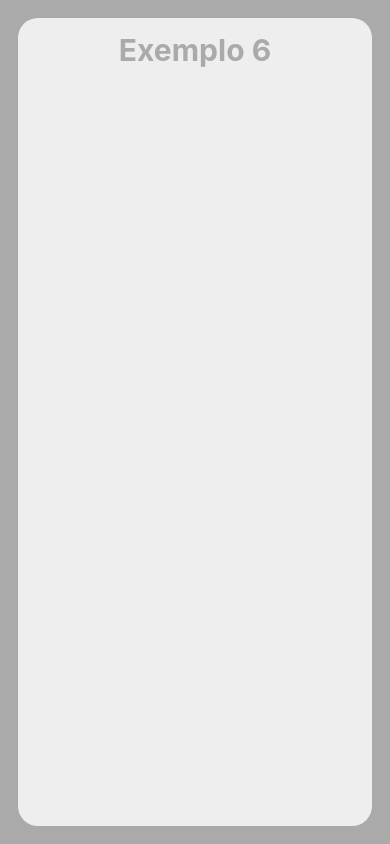
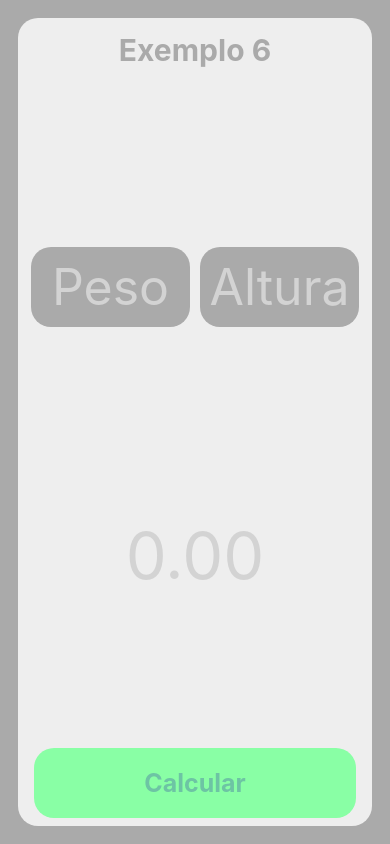
Before and after one commit to uhumrenan/aula_28_02_2024, a React Native app: screen / in a window 390 px wide. Built offline with nearby package versions, Linux system fonts and the light colour scheme.

Commit message:
aula 15/05/2024

```diff
--- a/src/ex_6/Input/index.js
+++ b/src/ex_6/Input/index.js
@@ -2,8 +2,17 @@ import { TextInput } from 'react-native';
 
 import styles from './styles';
 
-export default function Input(){
-    return(
-        <TextInput />
+ function Input({placeholder, valor, atualizaValor}) {
+    return (
+        <TextInput
+            style={[styles.input, {outline: 'none'}]}
+            placeholder={placeholder}
+            placeholderTextColor='lightgray'
+            keyboardType='numeric'
+            value={valor}
+            onChangeText={vlr => atualizaValor(vlr)}
+        />
     );
 }
+
+export default Input;
--- a/src/ex_6/Input/styles.js
+++ b/src/ex_6/Input/styles.js
@@ -4,9 +4,12 @@ const styles = StyleSheet.create({
     input: {
         height: 80,
         textAlign: 'center',
-        width:'50%',
-        color: 'lightgray',
+        width: '50%',
+        color: '#eee',
         fontSize: 50,
+        backgroundColor: '#aaa',
+        borderRadius: 20,
+        margin: 5,
     },
 });
 
--- /dev/null
+++ b/src/ex_6/botao/index.js
@@ -0,0 +1,18 @@
+import { Pressable, Text } from 'react-native';
+
+import styles from './styles';
+
+export default function Botao ({children, calcular}) {
+    return (
+        <Pressable
+            style={({pressed}) => pressed ?
+            [styles.botao, styles.btnPress]
+            :
+            styles.botao
+            }
+            onPress={()=> calcular()}
+        >
+            <Text style={styles.txtBotao}>{children}</Text>
+        </Pressable>
+    );
+}
--- /dev/null
+++ b/src/ex_6/botao/styles.js
@@ -0,0 +1,23 @@
+import {StyleSheet} from 'react-native';
+
+const styles = StyleSheet.create({
+    botao: {
+        backgroundColor: '#89ffa5',
+        width:'95%',
+        borderRadius: 20,
+
+    },
+    txtBotao: {
+        padding: 20,
+        fontSize: 25,
+        color: '#6dc4a4',
+        fontWeight: 'bold',
+        textAlign: 'center',
+    },
+    btnPress:{
+        borderWidth: 4,
+        borderColor: '#6dc4ac'
+    },
+});
+
+export default styles;
--- a/src/ex_6/index.js
+++ b/src/ex_6/index.js
@@ -1,11 +1,32 @@
-import {View, Text} from 'react-native';
+import { useState } from 'react';
+import { View, Text } from 'react-native';
+
+import Input from './input';
 
 import styles from './styles';
+import Botao from './botao';
 
-export default function Exemplo6 () {
-    return(
+export default function Exemplo6() {
+
+    const [peso, setPeso] = useState();
+    const [altura, setAltura] = useState();
+    const [imc, setImc] = useState(0.00);
+
+    function calculaImc(){
+        setImc(peso / (altura * altura));
+    }
+
+    return (
         <View style={styles.container}>
             <Text style={styles.titulo}>Exemplo 6</Text>
+            <View style={styles.ladoalado}>
+                <Input placeholder='Peso' valor={peso} atualizaValor={setPeso}/>
+                <Input placeholder='Altura' valor={altura} atualizaValor={setAltura}/>
+            </View>
+
+            <Text style={styles.imc}>{imc.toFixed(2)}</Text>
+
+            <Botao calcular={calculaImc}>Calcular</Botao>
         </View>
     )
 }
--- a/src/ex_6/styles.js
+++ b/src/ex_6/styles.js
@@ -2,19 +2,29 @@ import { StyleSheet } from 'react-native';
 
 const styles = StyleSheet.create({
     container: {
-        flex:1,
+        flex: 1,
         width: '100%',
         backgroundColor: '#eee',
         padding: 8,
         alignItems: 'center',
         borderRadius: 20,
+        justifyContent: 'space-between',
     },
-    titulo:{
+    titulo: {
         margin: 6,
-        fontSize:30,
-        fontWeight:'bold',
+        fontSize: 30,
+        fontWeight: 'bold',
         color: '#aaa',
     },
+    ladoalado: {
+        flexDirection: 'row',
+        marginVertical: 30,
+    },
+    imc:{
+        color: 'lightgray',
+        fontSize: 65,
+        marginVertical: 15,
+    }
 });
 
 export default styles;
```
